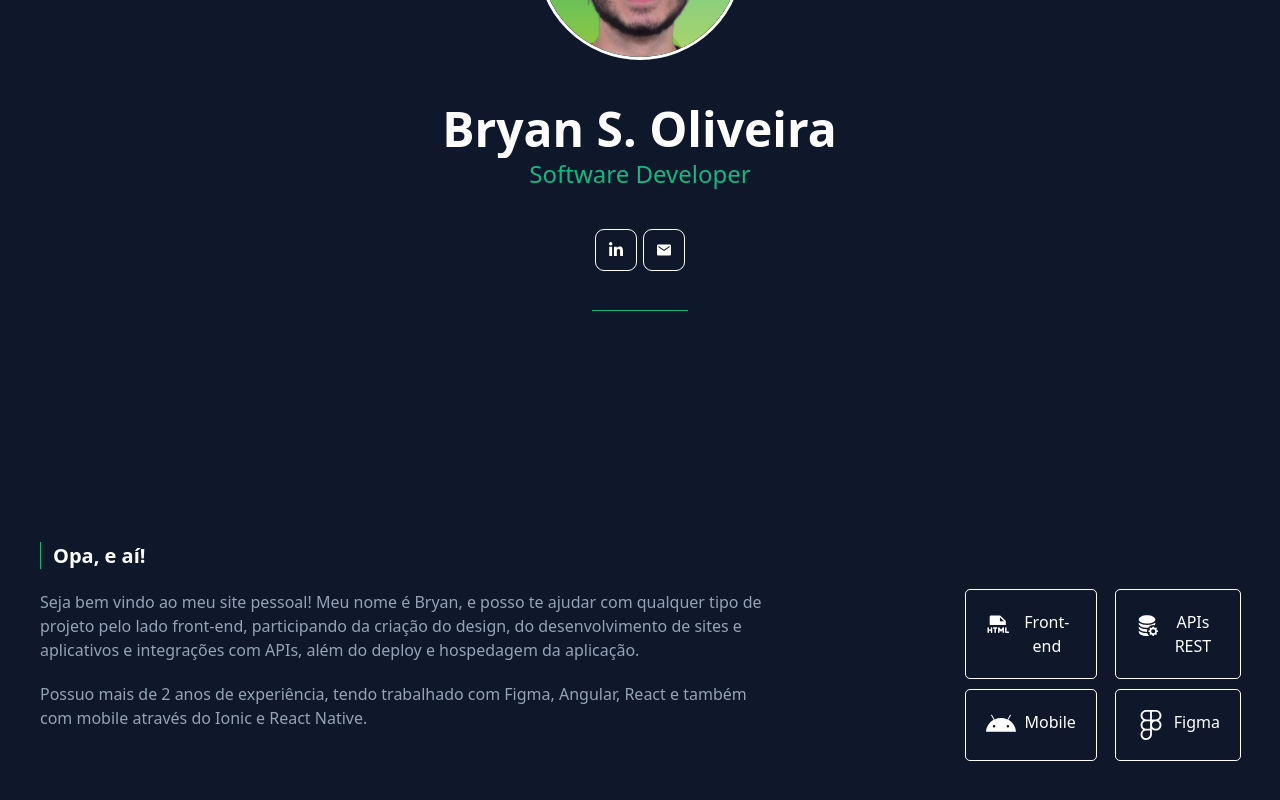
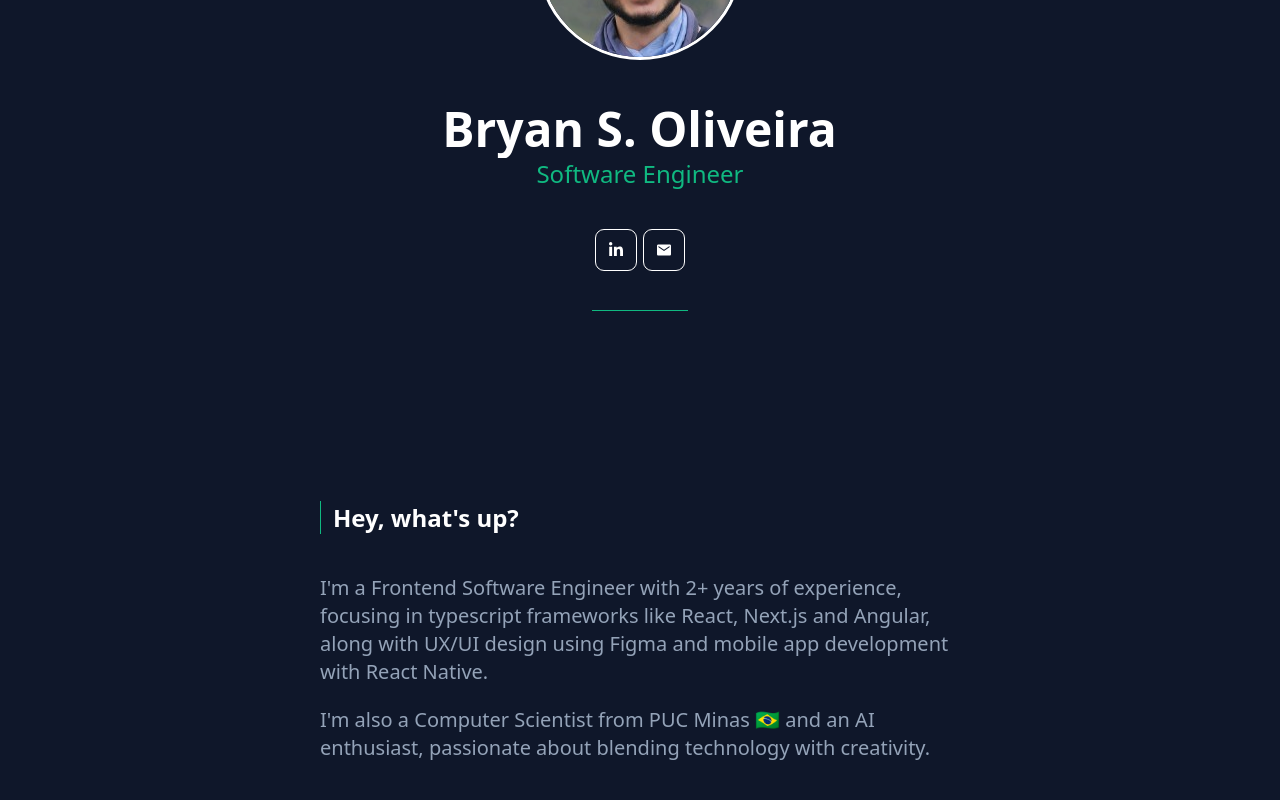
Before and after one commit to ibryans/ibryans.github.io, a Next.js app: page / in a window 1280 px wide. Shown: the part 346-1146 px from the top of the page. Built offline with nearby package versions, Linux system fonts and the light colour scheme.

Commit message:
design: update design and text

```diff
--- a/src/app/_components/about/about-item.tsx
+++ /dev/null
@@ -1,13 +0,0 @@
-/**
- *
- * @param param0
- */
-
-export function AboutItem ({ text, icon }: any) {
-    return (
-        <button className="outline outline-1 rounded p-5 flex gap-2">
-            { icon }
-            { text }
-        </button>
-    );
-}
--- a/src/app/_components/about/about.tsx
+++ b/src/app/_components/about/about.tsx
@@ -3,47 +3,26 @@
  * Seção de sobre mim
 */
 
-import { BsDatabaseFillGear } from "react-icons/bs";
-import { FaAndroid, FaFigma} from "react-icons/fa";
-import { PiFileHtmlFill } from "react-icons/pi";
-import { AboutItem } from "./about-item";
-
 export function About() {
     return (
-        <section className="p-10 text-white" id="sobre">
-            <h3 className="text-xl font-bold">
-                <span className="border-l border-emerald-500 pl-3">
-                    Opa, e aí!
+        <div className="flex justify-center">
+            <section className="w-1/2 text-white" id="about">
+                <h3 className="text-2xl font-bold">
+                    <span className="border-l border-emerald-500 px-3">
+                        Hey, what's up?
                     </span>
                 </h3>
-            <div className="flex flex-col md:flex-row gap-x-48 py-5">
-                <div className="flex-initial pb-5 space-y-5 text-slate-400">
+                <div className="flex flex-col md:flex-row gap-x-48 py-10">
+                    <div className="flex-initial pb-5 space-y-5 text-slate-400 text-xl">
                         <p>
-                        Seja bem vindo ao meu site pessoal! Meu nome é Bryan, e posso te ajudar com qualquer tipo de projeto pelo lado front-end, participando da criação do design, do desenvolvimento de sites e aplicativos e integrações com APIs, além do deploy e hospedagem da aplicação.
+                            I'm a Frontend Software Engineer with 2+ years of experience, focusing in typescript frameworks like React, Next.js and Angular, along with UX/UI design using Figma and mobile app development with React Native.
                         </p>
                         <p>
-                        Possuo mais de 2 anos de experiência, tendo trabalhado com Figma, Angular, React e também com mobile através do Ionic e React Native.
+                            I'm also a Computer Scientist from PUC Minas 🇧🇷 and an AI enthusiast, passionate about blending technology with creativity.
                         </p>
-                </div>
-                <div className="flex space-x-5 items-center">
-                    <div className="flex flex-col space-y-3">
-                        <AboutItem
-                            icon={<PiFileHtmlFill className="text-3xl" />}
-                            text="Front-end"/>
-                        <AboutItem
-                            icon={<FaAndroid className="text-3xl" />}
-                            text="Mobile"/>
-                    </div>
-                    <div className="flex flex-col space-y-3">
-                        <AboutItem
-                            icon={<BsDatabaseFillGear className="text-3xl" />}
-                            text="APIs REST"/>
-                        <AboutItem
-                            icon={<FaFigma className="text-3xl" />}
-                            text="Figma"/>
-                    </div>
                     </div>
                 </div>
             </section>
+        </div>
     );
 }
--- /dev/null
+++ b/src/app/_components/experiences/experiences.tsx
@@ -0,0 +1,23 @@
+/**
+ * @author Bryan S. Oliveira
+ * Seção de experiencias
+*/
+
+export function Experiences() {
+    return (
+        <div className="flex justify-center">
+            <section className="w-1/2 text-white" id="experiences">
+                <h3 className="text-2xl font-bold">
+                    <span className="border-l border-emerald-500 px-3">
+                        Experiences
+                    </span>
+                </h3>
+                <div className="flex flex-col md:flex-row gap-x-48 py-10">
+                    <div className="flex-initial pb-5 space-y-5 text-slate-400 text-xl">
+
+                    </div>
+                </div>
+            </section>
+        </div>
+    );
+}
--- a/src/app/_components/header/header.tsx
+++ b/src/app/_components/header/header.tsx
@@ -37,7 +37,7 @@ export function Header() {
                 </div>
 
                 <h2 className="text-2xl sm:text-2xl text-emerald-500">
-                    Software Developer
+                    Software Engineer
                 </h2>
 
                 <div className="mt-10 pb-10 border-b border-emerald-500">
--- a/src/app/_components/navbar/navbar.tsx
+++ b/src/app/_components/navbar/navbar.tsx
@@ -41,10 +41,10 @@ export default function Navbar() {
 
             {/* Menu */}
             <nav className='flex space-x-10 justify-end sm:block hidden'>
-                <NavbarItem text="Sobre" href="#sobre"/>
-                <NavbarItem text="Experiência" href="#xp"/>
-                <NavbarItem text="Projetos" href="#projetos"/>
-                <NavbarItem text="Contato" href="#contato"/>
+                <NavbarItem text="About" href="#about"/>
+                {/* <NavbarItem text="Experiences" href="#experiences"/>
+                <NavbarItem text="Projects" href="#projects"/>
+                <NavbarItem text="Contact" href="#contact"/> */}
             </nav>
 
             {/* Menu hamburguer */}
--- a/src/app/page.tsx
+++ b/src/app/page.tsx
@@ -1,12 +1,14 @@
 import Image from "next/image";
 import { Header } from "./_components/header/header";
 import { About } from "./_components/about/about";
+import { Experiences } from "./_components/experiences/experiences";
 
 export default function Home() {
   return (
     <main className="text-white container mx-auto">
       <Header/>
       <About/>
+      {/* <Experiences/> */}
     </main>
   );
 }
```
Also changed, not shown: public/me.png. Lines whose indentation alone changed are shown as unchanged.
